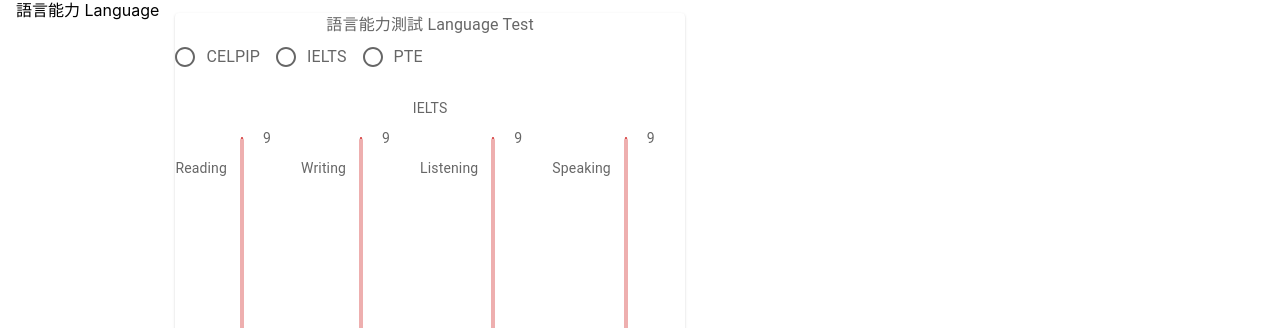
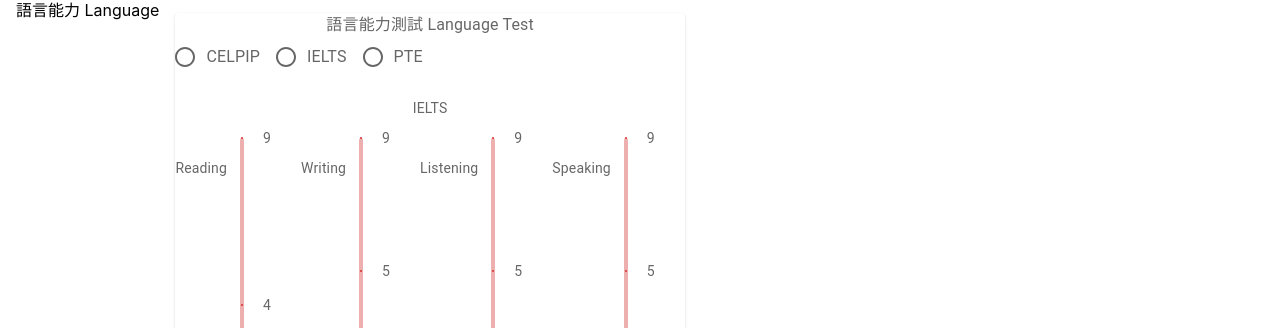
Before and after one commit to VardyNg/Canada-HK-Stream-B-Calculator, a React (Create React App) app: page / in a window 1280 px wide. Shown: the part 472-800 px from the top of the page. Built offline with nearby package versions, Linux system fonts and the light colour scheme.

Commit message:
add passing score mark

```diff
--- a/src/atoms/Slider.tsx
+++ b/src/atoms/Slider.tsx
@@ -3,6 +3,7 @@
 type SliderProp = {
   min: number,
   max: number,
+  passing: number,
   step: number,
   value: number,
   error: boolean,
@@ -14,6 +15,10 @@
     {
       value: props.min,
       label: props.min
+    },
+    {
+      value: props.passing,
+      label: props.passing,
     },
     {
       value: props.max,
--- a/src/molecules/stream-b-calculator/language-exam-slider.tsx
+++ b/src/molecules/stream-b-calculator/language-exam-slider.tsx
@@ -57,6 +57,7 @@
         value={readingScore}
         onChange={onReadingScoreChange}
         error={componentFailed(readingScore, spec.passing_score_reading)}
+        passing={spec.passing_score_reading}
       />
       Writing
       <Slider
@@ -66,6 +67,7 @@
         value={writingScore}
         onChange={onWritingScoreChange}
         error={componentFailed(writingScore, spec.passing_score_writing)}
+        passing={spec.passing_score_writing}
       />
       Listening
       <Slider
@@ -75,6 +77,7 @@
         value={listeningScore}
         onChange={onListeningScoreChange}
         error={componentFailed(listeningScore, spec.passing_score_listening)}
+        passing={spec.passing_score_listening}
       />
       Speaking
       <Slider
@@ -84,6 +87,7 @@
         value={speakingScore}
         onChange={onSpeakingScoreChange}
         error={componentFailed(speakingScore, spec.passing_score_speaking)}
+        passing={spec.passing_score_speaking}
       />
     </Stack>
     </>
```
